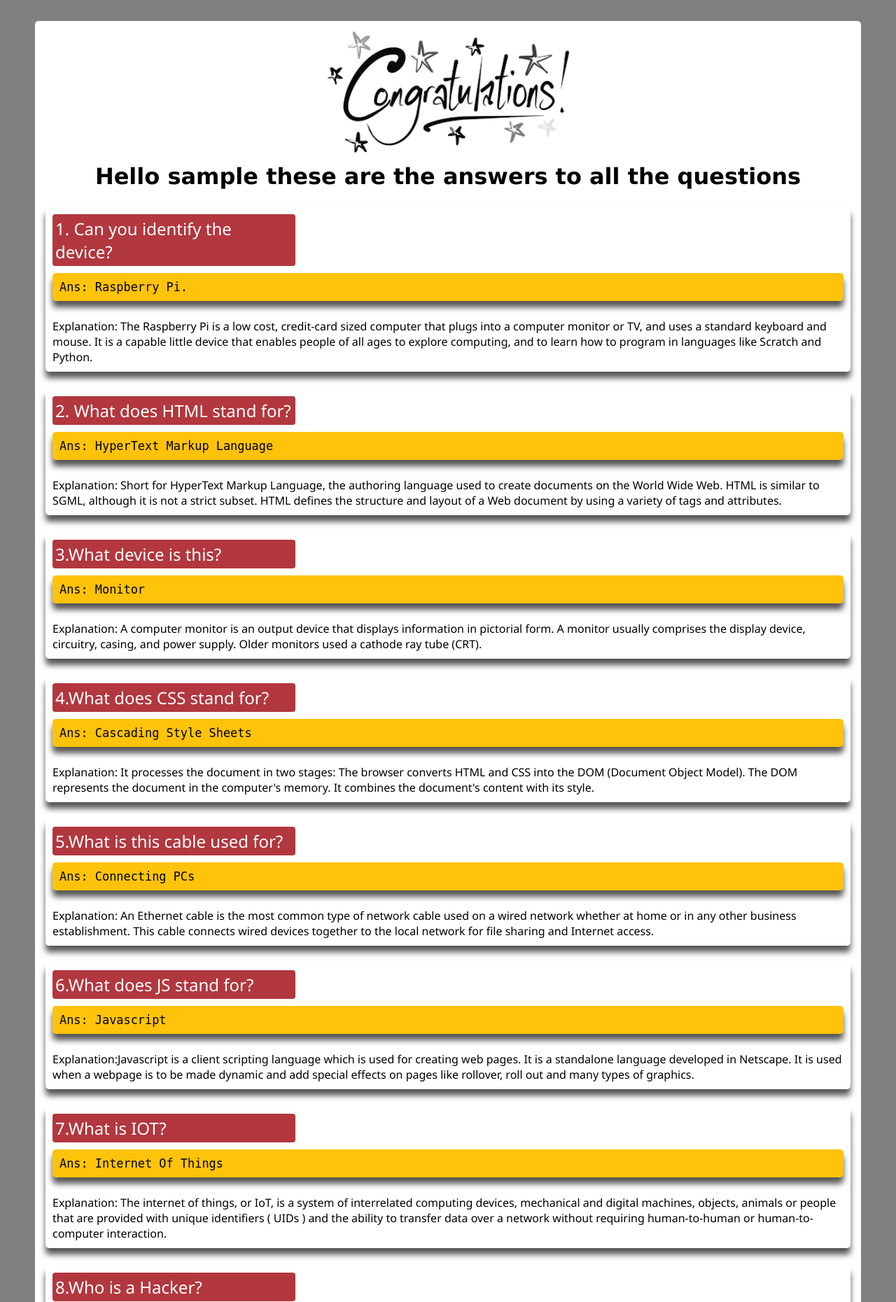
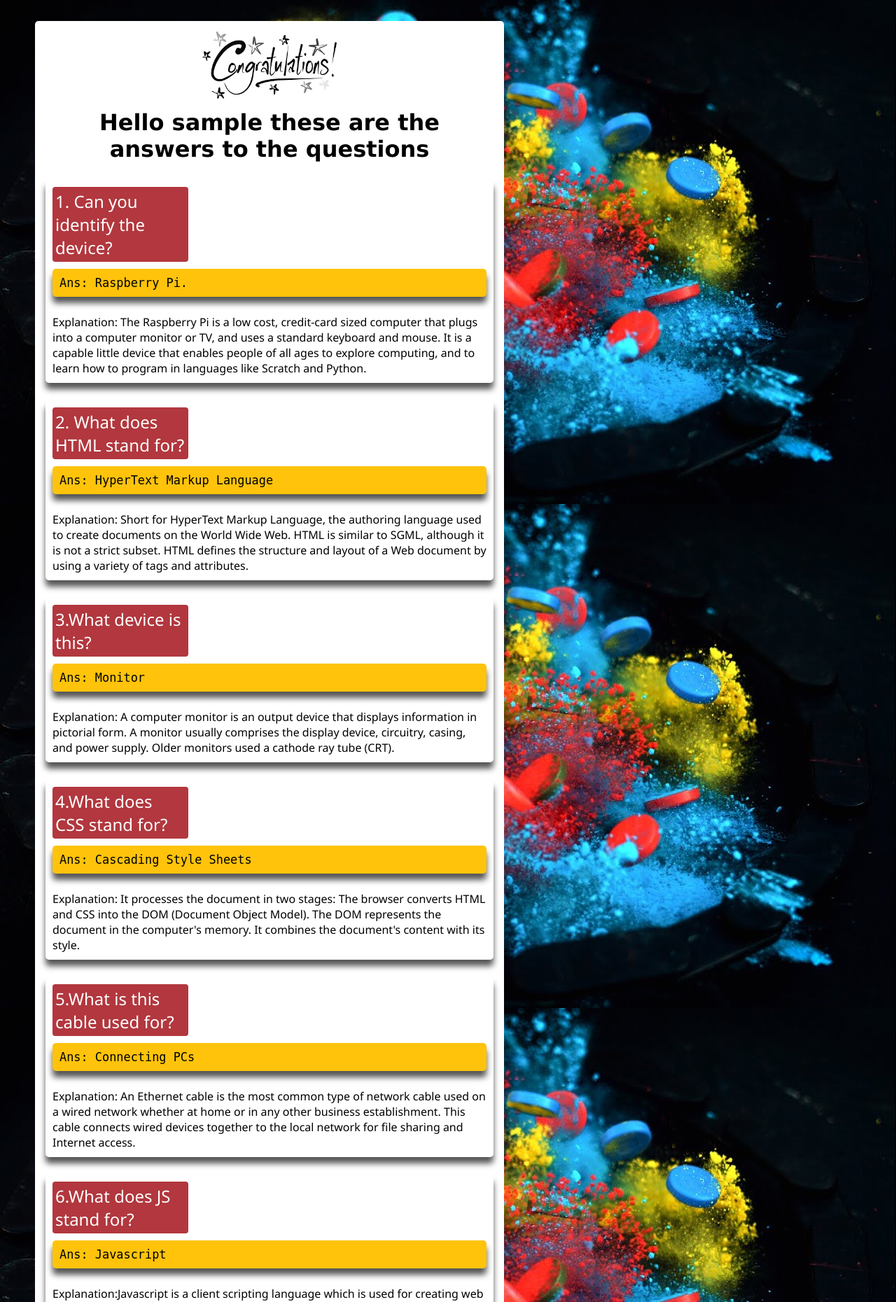
Before and after one commit to Christianakobiah/Eagles, a PHP site: page /answers.php in a window 1280 px wide. Shown: the top 1860 px of the page at 70% size. Run offline with PHP 8.4, Linux system fonts and the light colour scheme; the visitor is signed in with stand-in values (Sample User, id 1).

Commit message:
added bg image to the answers page

```diff
--- a/answers.css
+++ b/answers.css
@@ -6,7 +6,8 @@
 body{
     margin: 0px;
     padding: 0px;
-    background-color: #808080;
+    /* background-color: #808080; */
+    background: url('img/back.jpg');
 }
 
 .container{
@@ -14,6 +15,7 @@ background-color:white;
 padding: 15px;
 border-radius: 5px;
 margin: 30px 50px;
+width: 50%
 
 
 }
--- a/answers.php
+++ b/answers.php
@@ -15,7 +15,7 @@ session_start();
 <body>
 <div class="container">
 <img src= "img/congrats.png" alt="congrat"/>
-<div class="user"><h1><?php echo "Hello " . $_SESSION['username'] . " these are the answers to all the questions" ?></h1></div>
+<div class="user"><h1><?php echo "Hello " . $_SESSION['username'] . " these are the answers to the questions" ?></h1></div>
 <div id="answers">
 <dl>
 <div class = "ans">
```
Also changed, not shown: img/back.jpg (added).
